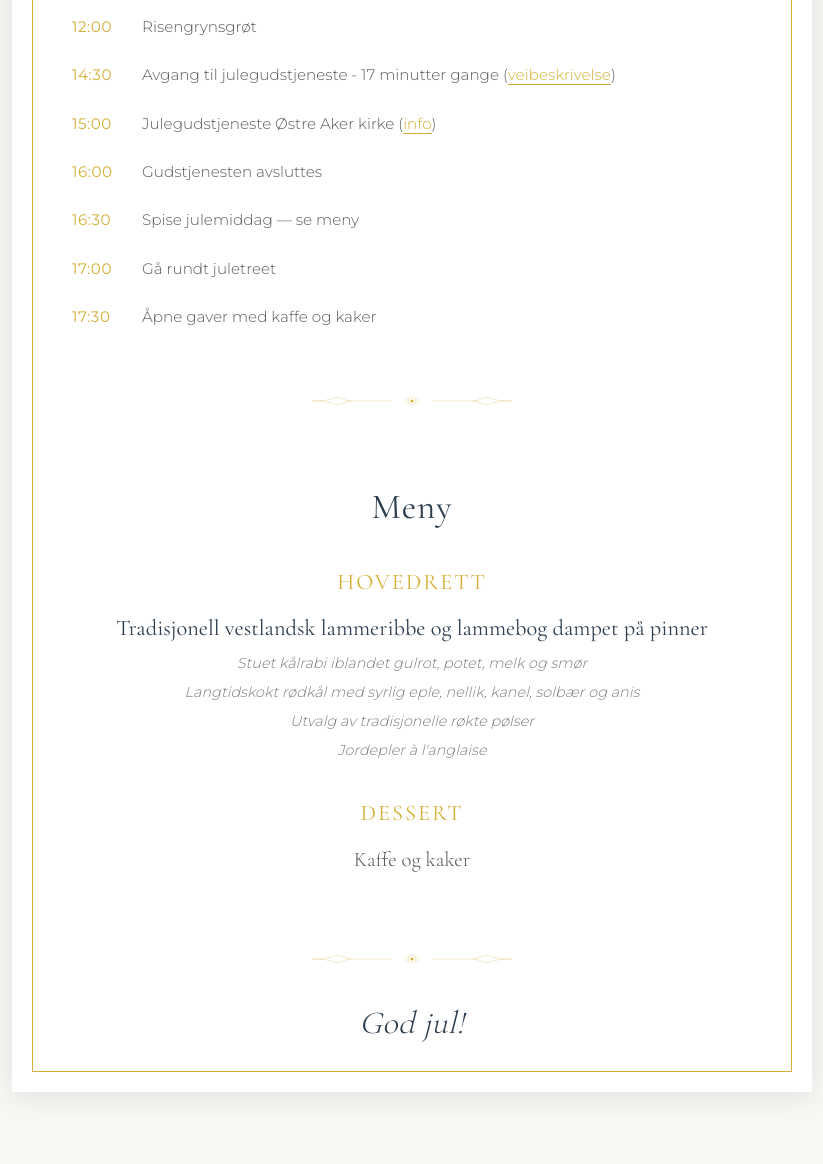
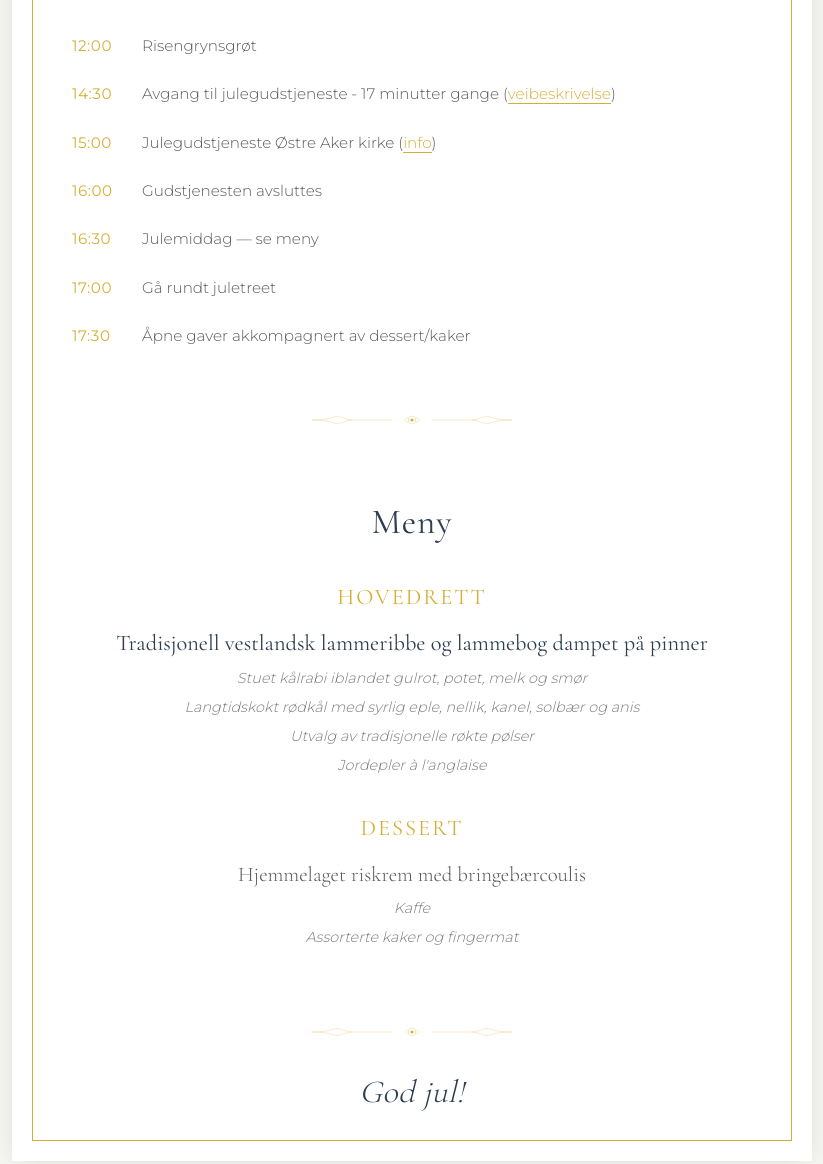
Before and after one commit to nicomen/jul2025, a plain HTML site: page index.html in a window 1280 px wide. Shown: the part 382-1546 px from the top of the page, without its empty margins (228-1051 px from the left). Before the commit the page ends 1514 px from the top, so only its background shows below. Drawn offline with nearby package versions, Linux system fonts and the light colour scheme.

Commit message:
Legge inn riskrem

```diff
--- a/index.html
+++ b/index.html
@@ -1,4 +1,4 @@
-<!DOCTYPE html>
+'<!DOCTYPE html>
 <html lang="no">
 <head>
     <meta charset="UTF-8">
@@ -302,7 +302,7 @@
 
                 <div class="schedule-item">
                     <span class="time">16:30</span>
-                    <span class="activity">Spise julemiddag — se meny</span>
+                    <span class="activity">Julemiddag — se meny</span>
                 </div>
 
                 <div class="schedule-item">
@@ -312,7 +312,7 @@
 
                 <div class="schedule-item">
                     <span class="time">17:30</span>
-                    <span class="activity">Åpne gaver med kaffe og kaker</span>
+                    <span class="activity">Åpne gaver akkompagnert av dessert/kaker</span>
                 </div>
             </section>
 
@@ -354,7 +354,9 @@
 
                 <div class="menu-section">
                     <h3>Dessert</h3>
-                    <div class="menu-item">Kaffe og kaker</div>
+                    <div class="menu-item">Hjemmelaget riskrem med bringebærcoulis</div>
+                    <div class="accompaniment">Kaffe</div>
+                    <div class="accompaniment">Assorterte kaker og fingermat</div>
                 </div>
             </section>
 
```
